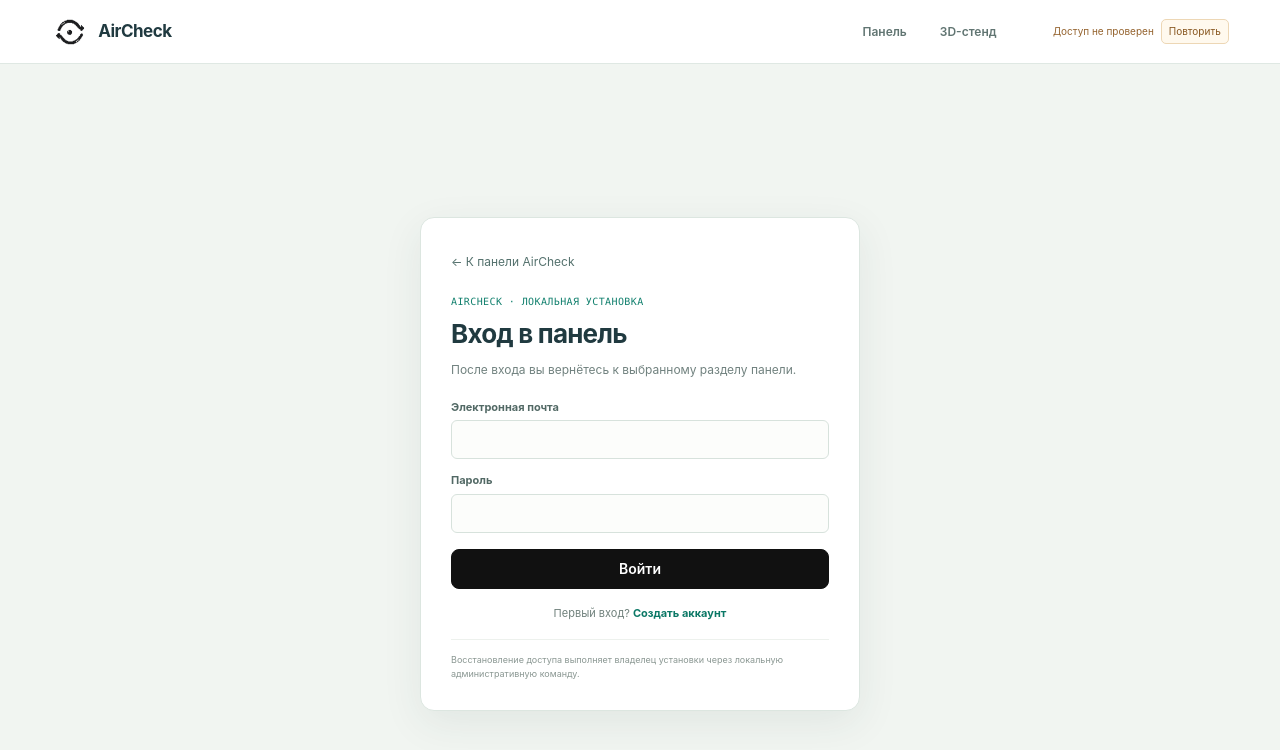
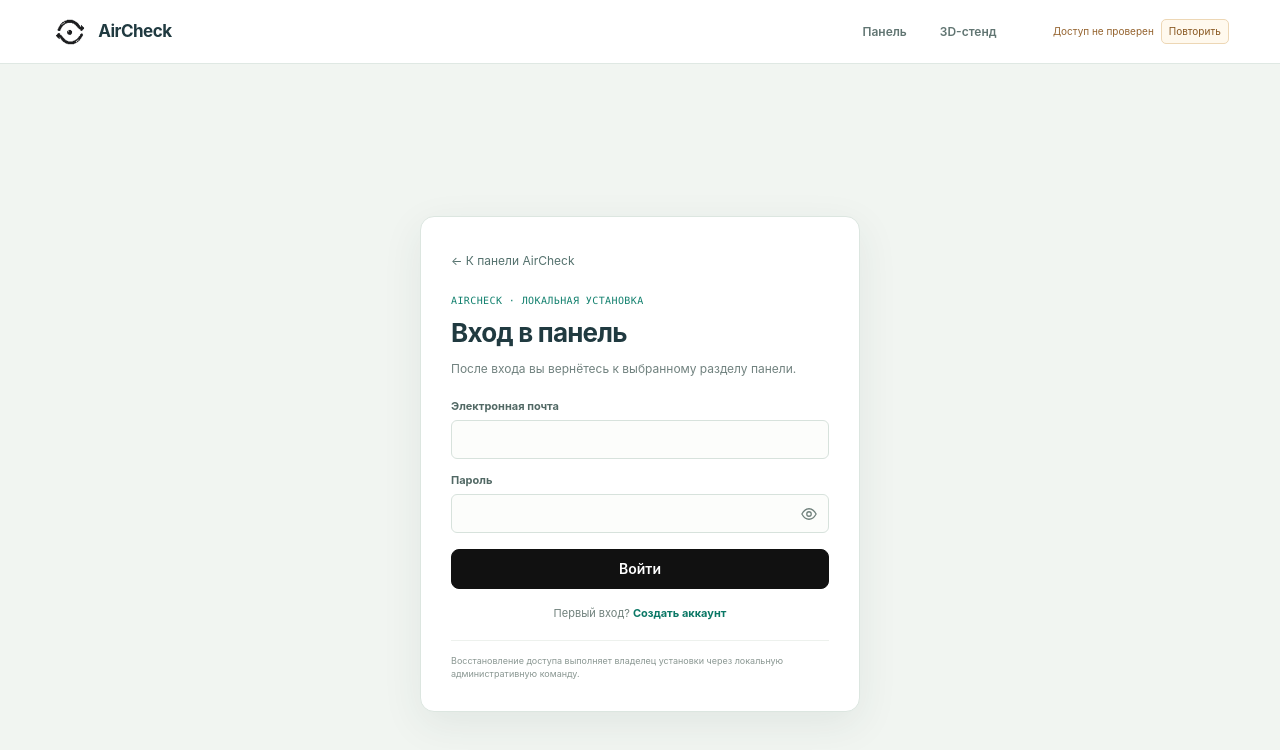
Before and after one commit to Garun-mp4/air_check_system, a Next.js app in the folder frontend/: page /login in a window 1280 px wide. Shown: the top 750 px of the page. Built offline with nearby package versions, Linux system fonts and the light colour scheme; no server answers.

Commit message:
feat(auth): add password visibility toggles

```diff
--- a/frontend/src/components/AuthPanel.tsx
+++ b/frontend/src/components/AuthPanel.tsx
@@ -5,6 +5,7 @@ import { useRouter } from 'next/navigation'
 
 import { getSafeReturnPath } from '../lib/auth-navigation'
 import { useAccessSession } from './auth/AccessSessionProvider'
+import PasswordInput from './auth/PasswordInput'
 import UtilityHeader from './auth/UtilityHeader'
 
 type AuthMode = 'signin' | 'signup'
@@ -80,19 +81,21 @@ export default function AuthPanel() {
                 onChange={(event) => setEmail(event.target.value)}
               />
             </label>
-            <label>
-              Пароль
-              <input
-                type="password"
+            <div className="auth-password-field">
+              <label htmlFor="auth-password">Пароль</label>
+              <PasswordInput
+                key={mode}
+                id="auth-password"
                 autoComplete={mode === 'signin' ? 'current-password' : 'new-password'}
                 required
                 minLength={12}
                 maxLength={128}
+                aria-describedby={mode === 'signup' ? 'auth-password-note' : undefined}
                 value={password}
                 onChange={(event) => setPassword(event.target.value)}
               />
-              {mode === 'signup' ? <span className="auth-field-note">Не менее 12 символов.</span> : null}
-            </label>
+              {mode === 'signup' ? <span id="auth-password-note" className="auth-field-note">Не менее 12 символов.</span> : null}
+            </div>
             {error ? <p className="auth-error" role="alert">{error}</p> : null}
             <button className="button-primary auth-submit" type="submit" disabled={pending}>
               {pending ? 'Подождите…' : mode === 'signin' ? 'Войти' : 'Зарегистрироваться'}
--- /dev/null
+++ b/frontend/src/components/auth/PasswordInput.tsx
@@ -0,0 +1,57 @@
+'use client'
+
+import { useEffect, useState } from 'react'
+import type { InputHTMLAttributes } from 'react'
+
+type PasswordInputProps = Omit<InputHTMLAttributes<HTMLInputElement>, 'id' | 'type'> & {
+  id: string
+}
+
+export default function PasswordInput({ id, value, disabled, ...inputProps }: PasswordInputProps) {
+  const [visible, setVisible] = useState(false)
+
+  useEffect(() => {
+    if (value === '') setVisible(false)
+  }, [value])
+
+  return (
+    <div className="password-input-shell">
+      <input
+        {...inputProps}
+        id={id}
+        value={value}
+        disabled={disabled}
+        type={visible ? 'text' : 'password'}
+        autoCapitalize="none"
+        autoCorrect="off"
+        spellCheck={false}
+      />
+      <button
+        className="password-visibility-toggle"
+        type="button"
+        aria-label={visible ? 'Скрыть пароль' : 'Показать пароль'}
+        aria-controls={id}
+        title={visible ? 'Скрыть пароль' : 'Показать пароль'}
+        disabled={disabled}
+        onPointerDown={(event) => event.preventDefault()}
+        onClick={() => setVisible((wasVisible) => !wasVisible)}
+      >
+        <svg viewBox="0 0 24 24" aria-hidden="true" focusable="false">
+          {visible ? (
+            <>
+              <path d="M3 3 21 21" />
+              <path d="M10.6 10.6a2 2 0 0 0 2.8 2.8" />
+              <path d="M9.9 5.2A10.8 10.8 0 0 1 12 5c5.7 0 9.5 7 9.5 7a16 16 0 0 1-3 3.8" />
+              <path d="M6.2 6.2C3.9 7.8 2.5 12 2.5 12s3.8 7 9.5 7a10 10 0 0 0 3.2-.5" />
+            </>
+          ) : (
+            <>
+              <path d="M2.5 12s3.8-7 9.5-7 9.5 7 9.5 7-3.8 7-9.5 7-9.5-7-9.5-7Z" />
+              <circle cx="12" cy="12" r="3" />
+            </>
+          )}
+        </svg>
+      </button>
+    </div>
+  )
+}
```
Also changed, not shown: frontend/src/components/OwnerUsers.tsx (+16 -1 lines), frontend/src/components/auth/AccountPage.tsx (+38 -13 lines), frontend/css/styles.css.
